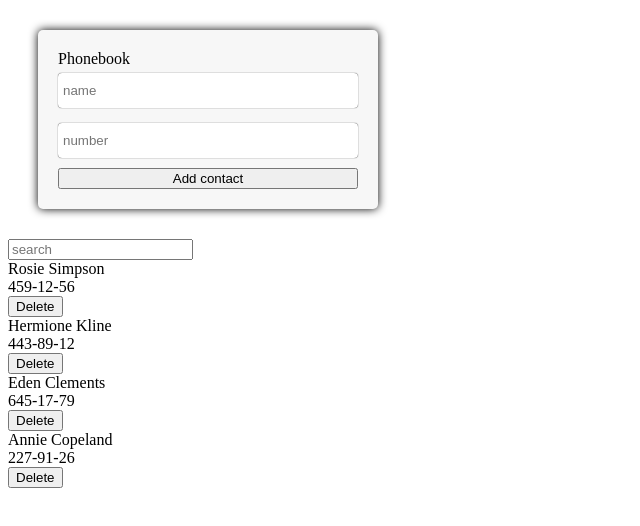
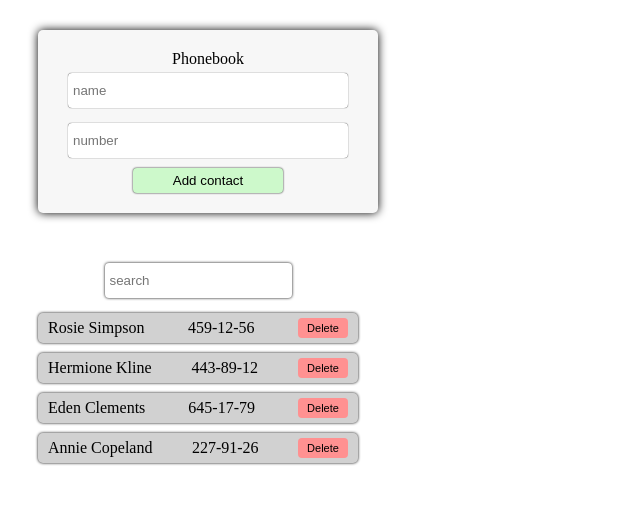
Before and after one commit to CrocodileGenna/react-02-phonebook, a React (Create React App) app: page / in a window 1280 px wide. Shown: the top 526 px of the page, without its empty margins (0-640 px from the left). Built offline with nearby package versions, Linux system fonts and the light colour scheme.

Commit message:
+ styled

```diff
--- a/src/components/App.jsx
+++ b/src/components/App.jsx
@@ -76,6 +76,6 @@ Search.propTypes = {
   search: PropTypes.func.isRequired,
 };
 ListContacts.propTypes = {
-  list: PropTypes.array.isRequired,
+  list: PropTypes.func.isRequired,
   remove: PropTypes.func.isRequired,
 };
--- a/src/components/App.styled.jsx
+++ b/src/components/App.styled.jsx
@@ -2,20 +2,6 @@ import styled from '@emotion/styled';
 // import 'modern-normalize';
 
 export const GlobalStyle = styled.div`
-  body {
-    margin: 0;
-    font-family: -apple-system, BlinkMacSystemFont, 'Segoe UI', 'Roboto',
-      'Oxygen', 'Ubuntu', 'Cantarell', 'Fira Sans', 'Droid Sans',
-      'Helvetica Neue', sans-serif;
-    -webkit-font-smoothing: antialiased;
-    -moz-osx-font-smoothing: grayscale;
-    background-color: lightgray;
-    padding: 40px;
-  }
-  code {
-    font-family: source-code-pro, Menlo, Monaco, Consolas, 'Courier New',
-      monospace;
-  }
   h1,
   h2,
   h3,
@@ -35,4 +21,12 @@ export const GlobalStyle = styled.div`
   }
 `;
 
-export const LIST_DIV = styled.div``;
+export const LIST_DIV = styled.div`
+  display: flex;
+  flex-direction: column;
+  justify-content: center;
+  align-items: center;
+  padding: 10px;
+  margin: 30px;
+  width: 300px;
+`;
--- a/src/components/phonebook/Form.jsx
+++ b/src/components/phonebook/Form.jsx
@@ -2,7 +2,7 @@ import { Component } from 'react';
 import PropTypes from 'prop-types';
 import { Formik } from 'formik';
 
-import { FORM_DIV, INPUT } from './styled/Form.styled';
+import { FORM_DIV, INPUT, BUTTUN } from './styled/Form.styled';
 
 export class ItForm extends Component {
   state = {
@@ -51,7 +51,7 @@ export class ItForm extends Component {
             onChange={this.nameChenge}
             required
           />
-          <button type="submit">Add contact</button>
+          <BUTTUN type="submit">Add contact</BUTTUN>
         </FORM_DIV>
       </Formik>
     );
--- a/src/components/phonebook/ListContacts.jsx
+++ b/src/components/phonebook/ListContacts.jsx
@@ -1,19 +1,19 @@
 import PropTypes from 'prop-types';
-
+import { LIST_UL, ONE_CONTACT_LI, BUTTUN } from './styled/ListContacts.styled';
 export function ListContacts({ list, remove }) {
   return (
     <>
-      <ul>
+      <LIST_UL>
         {list.map(({ id, name, number }) => {
           return (
-            <li key={id}>
+            <ONE_CONTACT_LI key={id}>
               <p>{name}</p>
               <p>{number}</p>
-              <button onClick={() => remove(id)}>Delete</button>
-            </li>
+              <BUTTUN onClick={() => remove(id)}>Delete</BUTTUN>
+            </ONE_CONTACT_LI>
           );
         })}
-      </ul>
+      </LIST_UL>
     </>
   );
 }
--- a/src/components/phonebook/Search.jsx
+++ b/src/components/phonebook/Search.jsx
@@ -1,8 +1,8 @@
 import PropTypes from 'prop-types';
-
+import { INPUT } from './styled/Search.styled';
 export function Search({ search }) {
   return (
-    <input
+    <INPUT
       type="text"
       name="name"
       pattern="^[a-zA-Zа-яА-Я]+(([' -][a-zA-Zа-яА-Я ])?[a-zA-Zа-яА-Я]*)*$"
--- a/src/components/phonebook/styled/Form.styled.jsx
+++ b/src/components/phonebook/styled/Form.styled.jsx
@@ -5,6 +5,8 @@ export const FORM_DIV = styled(Form)`
   // position: absolute;
   display: flex;
   flex-direction: column;
+  justify-content: center;
+  align-items: center;
   padding: 20px;
   margin: 30px;
   border-radius: 5px;
@@ -20,6 +22,7 @@ export const INPUT = styled(Field)`
   border-radius: 4px;
   padding: 5px;
   border: none;
+  width: 270px;
   height: 25px;
   box-shadow: 0px 0px 1px;
   transition: all 0.4s ease 0s;
@@ -30,3 +33,23 @@ export const INPUT = styled(Field)`
     box-shadow: 0px 0px 3px;
   }
 `;
+
+export const BUTTUN = styled.button`
+  display: flex;
+  justify-content: center;
+  border: none;
+  border-radius: 4px;
+  padding: 5px 15px;
+  width: 150px;
+  color: black;
+  background-color: #10ff002e;
+  box-shadow: 0px 0px 2px #000000;
+  transition: all 0.4s ease 0s;
+
+  :hover,
+  :focus {
+    color: #fff;
+    background-color: #0e9705bf;
+    box-shadow: 0px 0px 3px #000000;
+  }
+`;
--- /dev/null
+++ b/src/components/phonebook/styled/ListContacts.styled.jsx
@@ -0,0 +1,41 @@
+import styled from '@emotion/styled';
+
+export const LIST_UL = styled.ul`
+  display: flex;
+  flex-direction: column;
+  align-items: center
+
+  width: 350px;
+`;
+
+export const ONE_CONTACT_LI = styled.li`
+  display: flex;
+  justify-content: space-between;
+  align-items: center;
+  margin: 5px;
+  padding: 5px 10px;
+  border-radius: 5px;
+  width: 300px;
+  color: black;
+  background-color: #0000002e;
+  box-shadow: 0px 0px 3px;
+`;
+
+export const BUTTUN = styled.button`
+  display: flex;
+  justify-content: center;
+  border: none;
+  border-radius: 4px;
+  padding: 4px 10px;
+  width: 50px;
+  font-size: 11px;
+  color: black;
+  background-color: #ff9191;
+  transition: all 0.4s ease 0s;
+
+  :hover,
+  :focus {
+    color: #fff;
+    background-color: red;
+  }
+`;
--- /dev/null
+++ b/src/components/phonebook/styled/Search.styled.jsx
@@ -0,0 +1,18 @@
+import styled from '@emotion/styled';
+
+export const INPUT = styled.input`
+  display: flex;
+  margin: 10px;
+  border-radius: 4px;
+  padding: 5px;
+  border: none;
+  height: 25px;
+  box-shadow: 0px 0px 3px;
+  transition: all 0.4s ease 0s;
+
+  :hover,
+  :focus {
+    cursor: pointer;
+    box-shadow: 0px 0px 6px;
+  }
+`;
```
